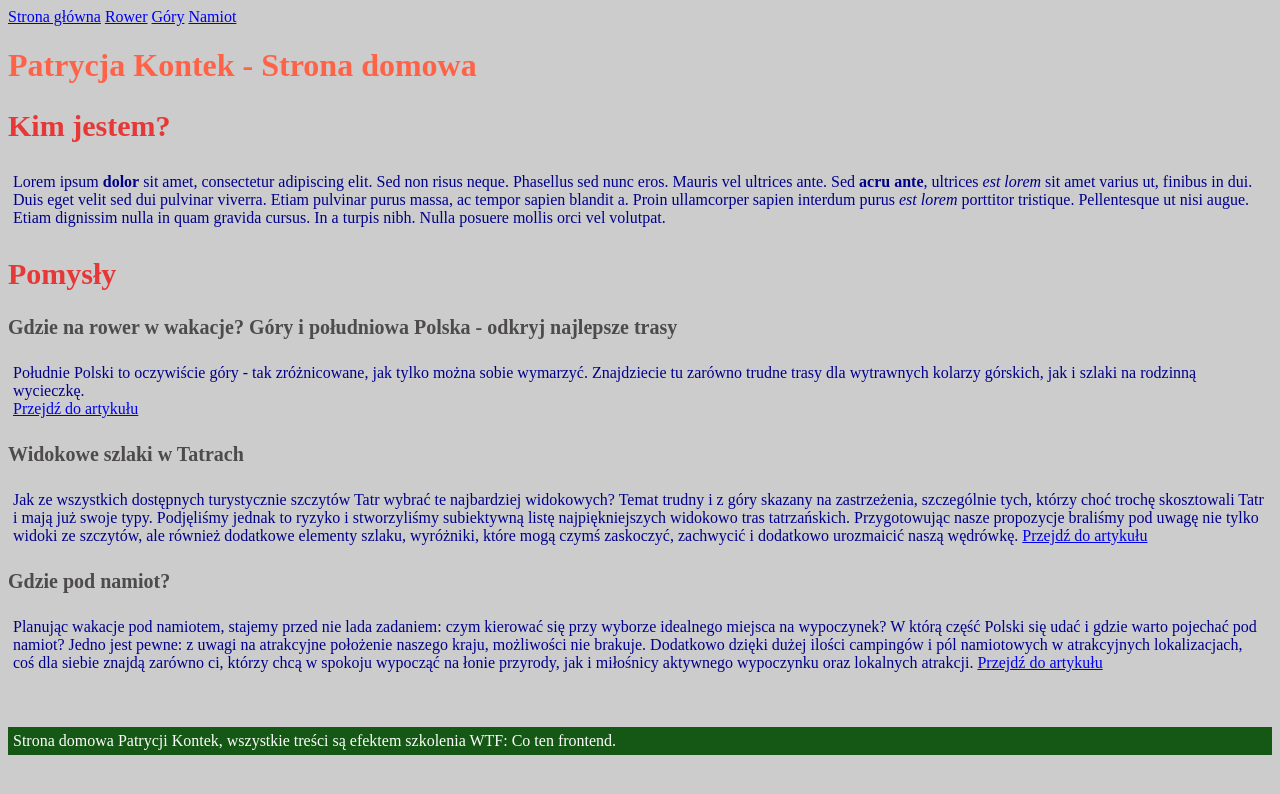
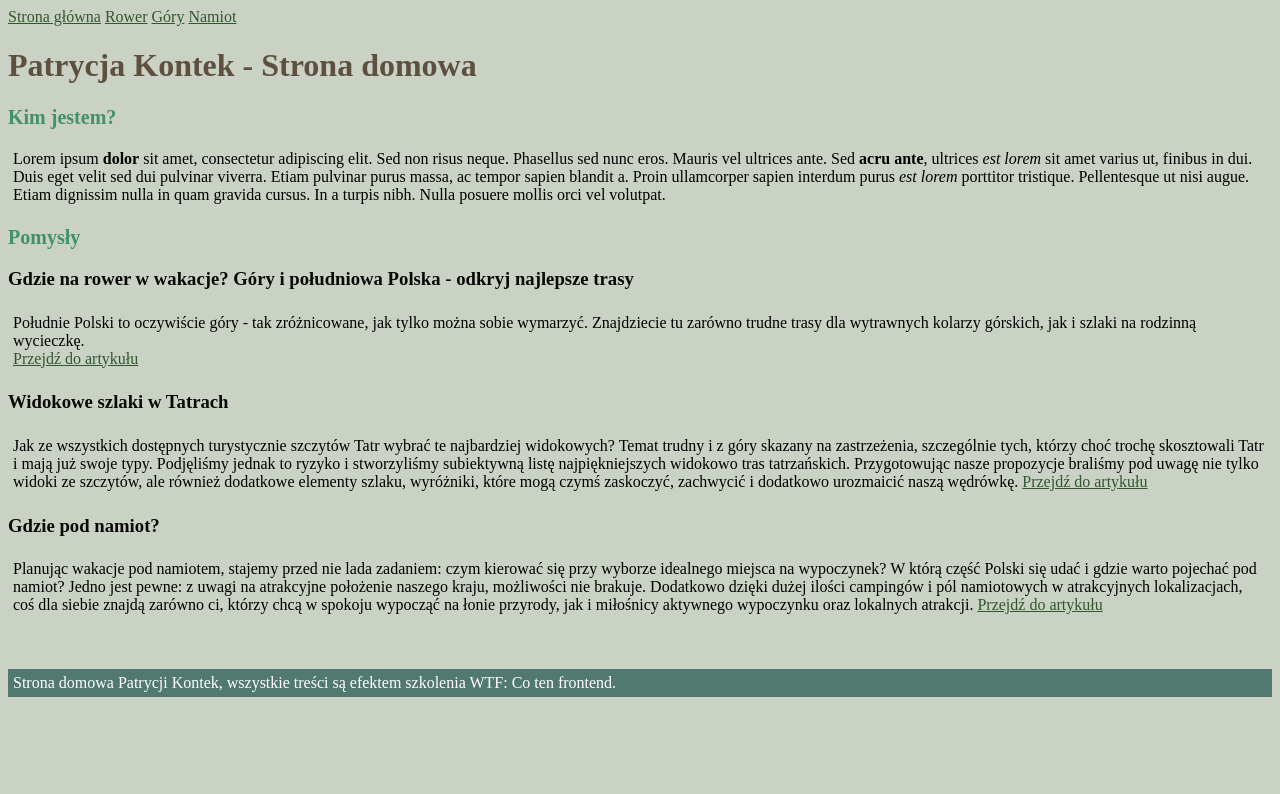
Before and after one commit to ptkontek/homepage, a plain HTML site: page index.html in a window 1280 px wide. Drawn offline with Linux system fonts and the light colour scheme.

Commit message:
change od style

```diff
--- a/index.html
+++ b/index.html
@@ -13,10 +13,10 @@
 
 <body>
 	<header class="navHeader">
-		<a href="index.html">Strona główna</a>
-		<a href="rower.html">Rower</a>
-		<a href="gory.html">Góry</a>
-		<a href="namiot.html">Namiot</a>
+		<a class="link" href="index.html">Strona główna</a>
+		<a class="link" href="rower.html">Rower</a>
+		<a class="link" href="gory.html">Góry</a>
+		<a class="link" href="namiot.html">Namiot</a>
 	</header>
 	<main class="main">
 		<header class="header">
@@ -44,7 +44,7 @@
 				<h3 class="articleHeader">Gdzie na rower w wakacje? Góry i południowa Polska - odkryj najlepsze trasy</h3>
 				<p class="paragraph">Południe Polski to oczywiście góry - tak zróżnicowane, jak tylko można sobie wymarzyć. Znajdziecie tu
 					zarówno trudne trasy dla wytrawnych kolarzy górskich, jak i szlaki na rodzinną wycieczkę. <br>
-					<a href="rower.html">Przejdź do artykułu</a>
+					<a class="link" href="rower.html">Przejdź do artykułu</a>
 				</p>
 			</section>
 			<section class="articleSection">
@@ -55,13 +55,13 @@
 					widokowo tras tatrzańskich. Przygotowując nasze propozycje braliśmy pod uwagę nie tylko widoki ze
 					szczytów, ale również dodatkowe elementy szlaku, wyróżniki, które mogą czymś zaskoczyć, zachwycić i
 					dodatkowo urozmaicić naszą wędrówkę.
-					<a href="gory.html">Przejdź do artykułu</a>
+					<a class="link" href="gory.html">Przejdź do artykułu</a>
 				</p>
 			</section>
 			<section class="articleSection">
 				<h3 class="articleHeader"> Gdzie pod namiot?</h3>
 				<p class="paragraph">Planując wakacje pod namiotem, stajemy przed nie lada zadaniem: czym kierować się przy wyborze idealnego miejsca na wypoczynek? W którą część Polski się udać i gdzie warto pojechać pod namiot? Jedno jest pewne: z uwagi na atrakcyjne położenie naszego kraju, możliwości nie brakuje. Dodatkowo dzięki dużej ilości campingów i pól namiotowych w atrakcyjnych lokalizacjach, coś dla siebie znajdą zarówno ci, którzy chcą w spokoju wypocząć na łonie przyrody, jak i miłośnicy aktywnego wypoczynku oraz lokalnych atrakcji.
-					<a href="namiot.html">Przejdź do artykułu</a>
+					<a class="link" href="namiot.html">Przejdź do artykułu</a>
 				</p>
 			</section>
 		</section>
--- a/style.css
+++ b/style.css
@@ -1,26 +1,29 @@
 body {
-    background: #cccccc;
+    background: #cad2c5;
 }
 
 .navHeader{
 
 }
 .mainHeader {
-    color: tomato;
+    color: #5E503F;
 }
 .sectionHeader {
-    color: rgba(238, 12, 12, 0.774);
-    font-size: 30px;
+    color: #40916c;
+    font-size: 20px;
 }
 
 .articleHeader {
-    color: rgba(39, 36, 36, 0.774);
-    font-size: 20px;
+    color: #0A0908;
 }
 
 .paragraph {
-    color: darkblue;
+    color: 081c15;
     padding: 5px;
+}
+
+.link{
+    color: #31572c;
 }
 
 .img{
@@ -30,7 +33,7 @@ width: 100%;
 
 .footer{
     margin-top: 50px;
-    background: rgb(21, 87, 21);
+    background: #52796f;
     color: white;
     padding: 5px;
 }
```
Also changed, not shown: gory.html (+5 -5 lines), namiot.html (+5 -5 lines), rower.html (+5 -5 lines).
